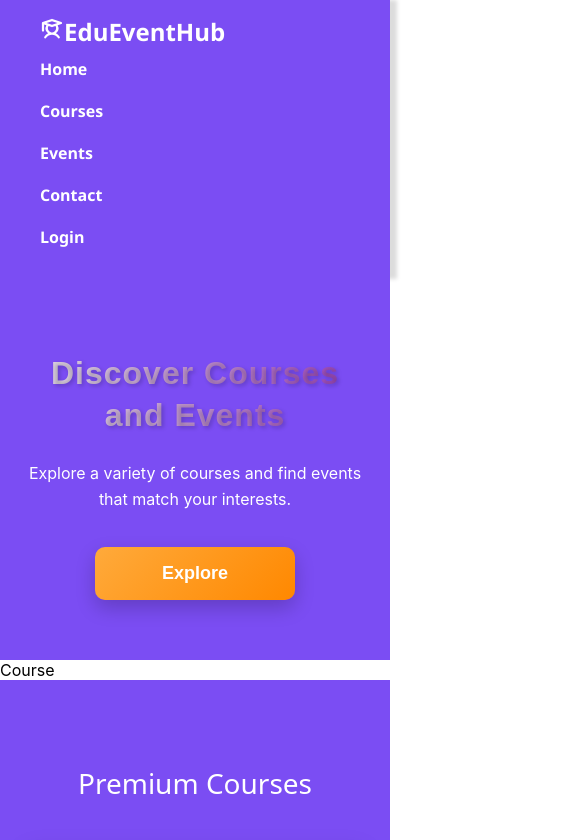
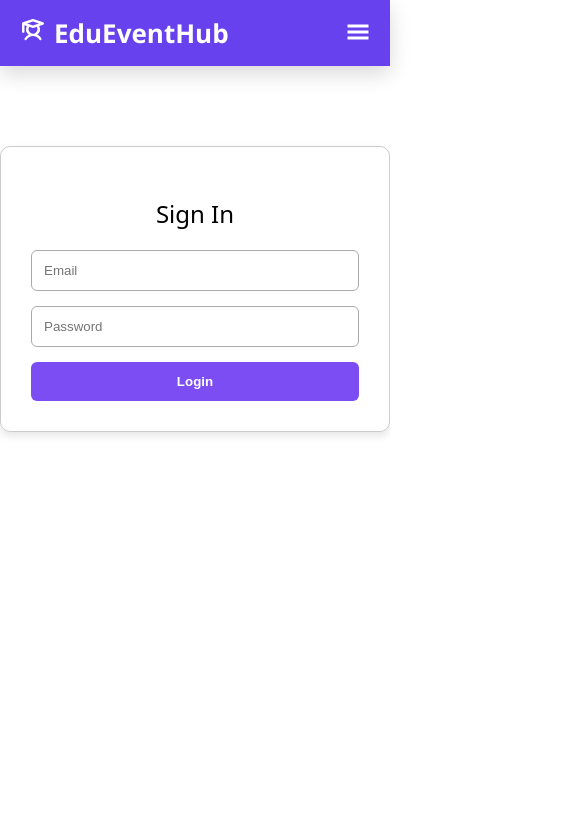
Before and after one commit to Aman195-a/SupraProject, a React (Create React App) app in the folder my-app/: page /signin in a window 390 px wide. Shown: the top 840 px of the page, 585 px wide, since content can reach past the window. Built offline with nearby package versions, Linux system fonts and the light colour scheme; grey boxes are pictures that could not be loaded; a web font is replaced by a local one.

Commit message:
Login Responsive done

```diff
--- a/my-app/package.json
+++ b/my-app/package.json
@@ -10,6 +10,7 @@
     "react": "^19.1.0",
     "react-dom": "^19.1.0",
     "react-icons": "^5.5.0",
+    "react-router-dom": "^7.7.0",
     "react-scripts": "5.0.1",
     "swiper": "^11.2.10",
     "web-vitals": "^2.1.4"
--- a/my-app/src/App.jsx
+++ b/my-app/src/App.jsx
@@ -2,26 +2,37 @@ import './App.css';
 import Header from './Components/Header';
 import Main from './Components/Main';
 import Events1 from './Components/Events1';
-import Course from './Components/Course'
-import {Footer} from './Components/Footer';
+import Course from './Components/Course';
+import { Footer } from './Components/Footer';
 import { Review } from './Components/Reviews';
 import CourseSection from './Components/CourseSection';
 import { Detailed } from './Components/Detailed';
+import SignIn from './Components/SignIn';
+
+import { BrowserRouter as Router, Routes, Route } from 'react-router-dom';
 
 function App() {
   return (
+    <Router>
+      <Header />
+      <Routes>
+        {/* Home Route */}
+        <Route path="/" element={
+          <>
+            <Main />
+            <Course />
+            <CourseSection />
+            <Events1 />
+            <Detailed />
+            <Review />
+            <Footer />
+          </>
+        } />
 
-   <>
-   <Header/>
-   <Main/>
-   <Course/>
-   <CourseSection/>
-   <Events1/>
-   <Detailed />
-   <Review />
-   <Footer/>
-
-   </>
+        {/* SignIn Page Route */}
+        <Route path="/signin" element={<SignIn />} />
+      </Routes>
+    </Router>
   );
 }
 
--- a/my-app/src/Components/Header.css
+++ b/my-app/src/Components/Header.css
@@ -1,17 +1,31 @@
 .header {
+  position: sticky;
+  top: 0;
+  z-index: 1000;
   display: flex;
   justify-content: space-between;
   align-items: center;
-  background-color: #7b4df3;
+  background-color: rgba(87, 45, 236, 0.9); /* semi-transparent for glassy effect */
   padding: 15px 40px;
   color: white;
   font-family: 'Segoe UI', sans-serif;
-    box-shadow: 4px 3px 4px 3px gainsboro;
+  box-shadow: 0 8px 20px rgba(0, 0, 0, 0.15);
+  backdrop-filter: blur(6px);
+  transition: all 0.3s ease-in-out;
 }
 
 .logo {
-  font-size: 24px;
+  font-size: 26px;
   font-weight: bold;
+  display: flex;
+  align-items: center;
+  gap: 8px;
+}
+
+.hamburger {
+  display: none;
+  cursor: pointer;
+  color: white;
 }
 
 .nav ul {
@@ -23,6 +37,7 @@
 
 .nav ul li {
   margin-left: 30px;
+  position: relative;
 }
 
 .nav ul li a {
@@ -30,11 +45,14 @@
   color: white;
   font-weight: 600;
   font-size: 16px;
-  transition: color 0.3s;
+  padding: 6px 8px;
+  transition: all 0.3s ease;
+  border-radius: 4px;
 }
 
 .nav ul li a:hover {
-  color: #ddd;
+  background-color: rgba(255, 255, 255, 0.2);
+  color: #ffe;
 }
 
 /* Responsive */
@@ -42,14 +60,35 @@
   .header {
     flex-direction: column;
     align-items: flex-start;
+    padding: 15px 20px;
+  }
+
+  .hamburger {
+    display: block;
+    position: absolute;
+    right: 20px;
+    top: 20px;
+  }
+
+  .nav {
+    display: none;
+    width: 100%;
+  }
+
+  .nav.open {
+    display: block;
   }
 
   .nav ul {
     flex-direction: column;
+    background-color: rgba(70, 30, 200, 0.95);
+    padding: 10px 0;
     width: 100%;
+    border-radius: 0 0 10px 10px;
   }
 
   .nav ul li {
     margin: 10px 0;
+    padding-left: 20px;
   }
 }
--- a/my-app/src/Components/Header.jsx
+++ b/my-app/src/Components/Header.jsx
@@ -1,18 +1,31 @@
-import React from 'react';
+import React, { useState } from 'react';
 import { PiStudentBold } from "react-icons/pi";
+import { GiHamburgerMenu } from "react-icons/gi";
+import { Link } from 'react-router-dom';
 import './Header.css';
 
 const Header = () => {
+  const [menuOpen, setMenuOpen] = useState(false);
+
+  const toggleMenu = () => {
+    setMenuOpen(!menuOpen);
+  };
+
   return (
     <header className="header">
-      <div className="logo"><span id="footerlogo"><PiStudentBold /></span>EduEventHub</div>
-      <nav className="nav">
+      <div className="logo">
+        <span id="footerlogo"><PiStudentBold /></span> EduEventHub
+      </div>
+      <div className="hamburger" onClick={toggleMenu}>
+        <GiHamburgerMenu size={24} />
+      </div>
+      <nav className={`nav ${menuOpen ? 'open' : ''}`}>
         <ul>
-          <li><a href="#">Home</a></li>
-          <li><a href="#">Courses</a></li>
-          <li><a href="#">Events</a></li>
-          <li><a href="#">Contact</a></li>
-          <li><a href="#">Login</a></li>
+          <li><Link to="/">Home</Link></li>
+          <li><Link to="/courses">Courses</Link></li>
+          <li><Link to="/events">Events</Link></li>
+          <li><Link to="/contact">Contact</Link></li>
+          <li><Link to="/signin">Login</Link></li>
         </ul>
       </nav>
     </header>
--- /dev/null
+++ b/my-app/src/Components/SignIn.css
@@ -0,0 +1,40 @@
+.signin-container {
+  max-width: 400px;
+  margin: 80px auto;
+  padding: 30px;
+  border: 1px solid #ccc;
+  border-radius: 10px;
+  box-shadow: 0px 4px 8px rgba(0,0,0,0.1);
+  font-family: 'Segoe UI', sans-serif;
+}
+
+.signin-container h2 {
+  text-align: center;
+  margin-bottom: 20px;
+}
+
+.signin-container form {
+  display: flex;
+  flex-direction: column;
+}
+
+.signin-container input {
+  padding: 12px;
+  margin-bottom: 15px;
+  border: 1px solid #aaa;
+  border-radius: 6px;
+}
+
+.signin-container button {
+  background-color: #7b4df3;
+  color: white;
+  border: none;
+  padding: 12px;
+  border-radius: 6px;
+  cursor: pointer;
+  font-weight: bold;
+}
+
+.signin-container button:hover {
+  background-color: #683bdb;
+}
--- /dev/null
+++ b/my-app/src/Components/SignIn.jsx
@@ -0,0 +1,17 @@
+import React from 'react';
+import './SignIn.css';
+
+const SignIn = () => {
+  return (
+    <div className="signin-container">
+      <h2>Sign In</h2>
+      <form>
+        <input type="email" placeholder="Email" required />
+        <input type="password" placeholder="Password" required />
+        <button type="submit">Login</button>
+      </form>
+    </div>
+  );
+};
+
+export default SignIn;
```
Also changed, not shown: 1 other file (tests, documents, lock files or other folders).
